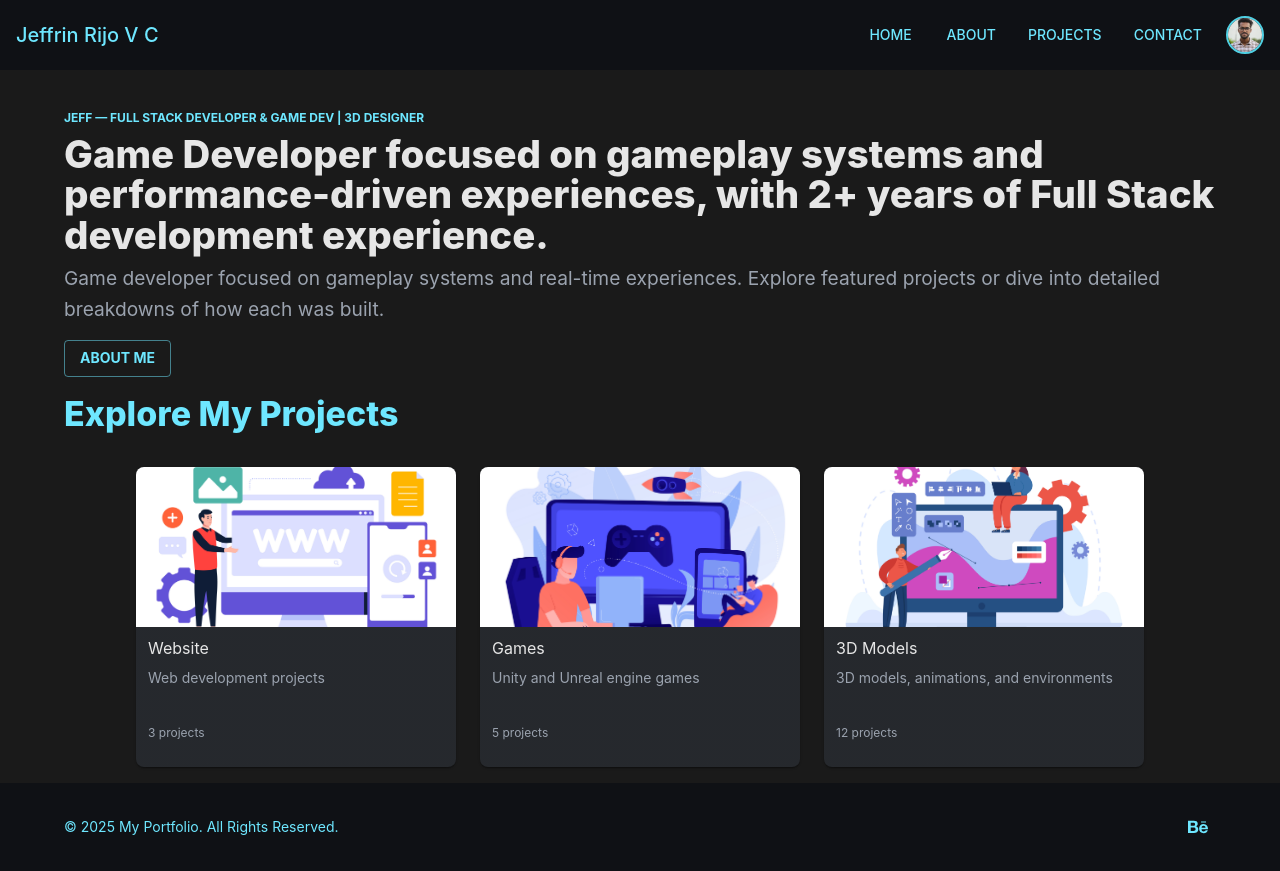
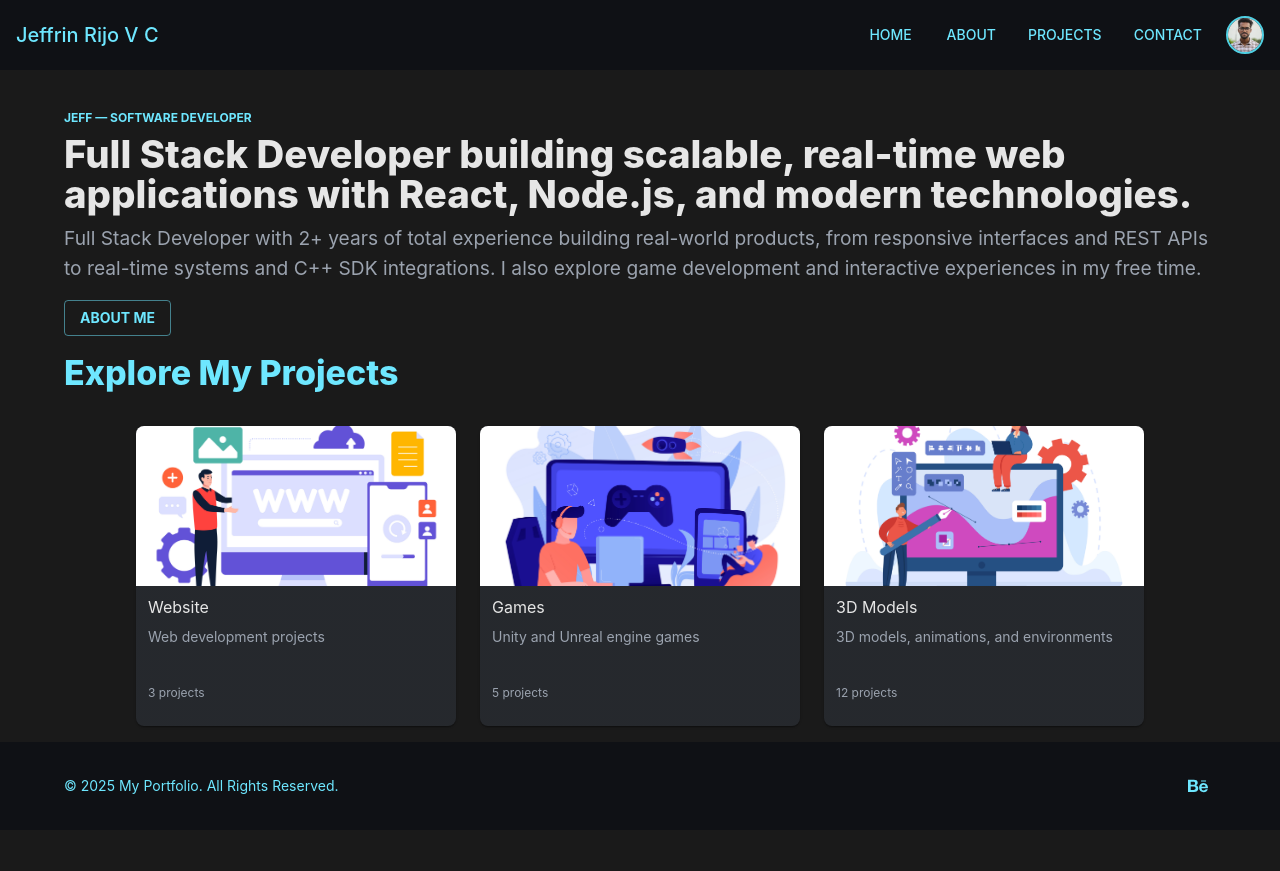
Before and after one commit to jeff3joo/portfolio, a React (Create React App) app: page / in a window 1280 px wide. After the commit the page ends 830 px from the top, so only its background shows below. Built offline with nearby package versions, Linux system fonts and the light colour scheme; some icons are missing.

Commit message:
Updated Resume

```diff
--- a/src/pages/Home.js
+++ b/src/pages/Home.js
@@ -19,7 +19,7 @@ const Home = () => {
 								variant='overline'
 								sx={{ color: "secondary.main", fontWeight: 700, mb: 1 }}
 							>
-								Jeff — Full Stack Developer & Game Dev | 3D Designer
+								Jeff — Software Developer
 							</Typography>
 
 							<Typography
@@ -37,9 +37,8 @@ const Home = () => {
 									},
 								}}
 							>
-								Game Developer focused on gameplay systems and
-								performance-driven experiences, with 2+ years of Full Stack
-								development experience.
+								Full Stack Developer building scalable, real-time web
+								applications with React, Node.js, and modern technologies.
 							</Typography>
 
 							<Typography
@@ -51,9 +50,10 @@ const Home = () => {
 								}}
 								variant='h6'
 							>
-								Game developer focused on gameplay systems and real-time
-								experiences. Explore featured projects or dive into detailed
-								breakdowns of how each was built.
+								Full Stack Developer with 2+ years of total experience building
+								real-world products, from responsive interfaces and REST APIs to
+								real-time systems and C++ SDK integrations. I also explore game
+								development and interactive experiences in my free time.
 							</Typography>
 
 							<Box sx={{ display: "flex", gap: 2 }}>
@@ -80,7 +80,7 @@ const Home = () => {
 				}}
 			>
 				<Typography
-					variant="h4"
+					variant='h4'
 					sx={{ color: "secondary.main", fontWeight: 800 }}
 				>
 					Explore My Projects
```
Also changed, not shown: 1 other file (tests, documents, lock files or other folders).
